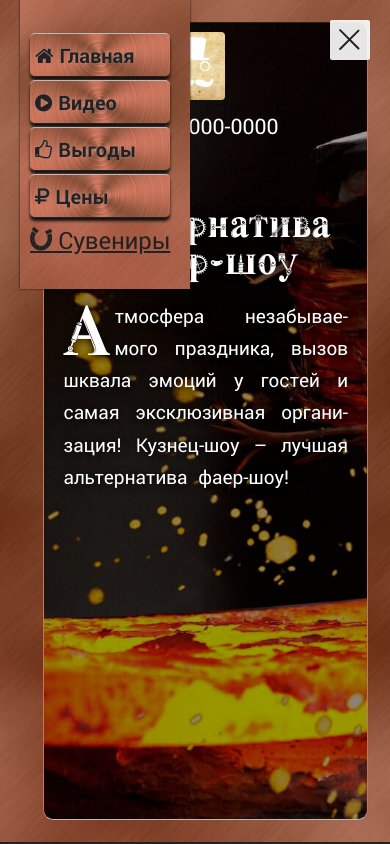
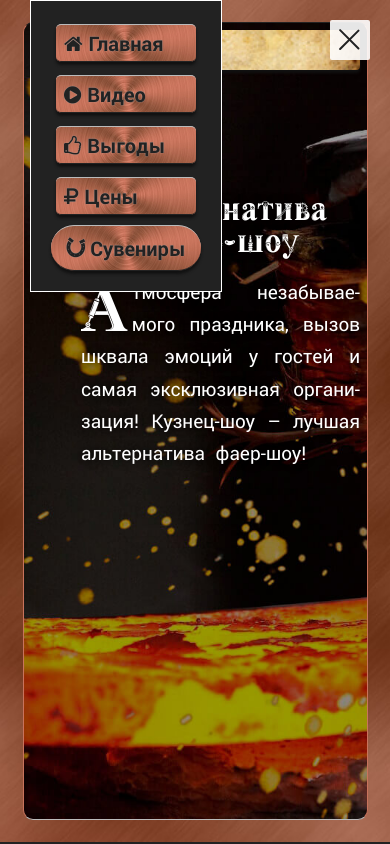
Before and after one commit to 942547/_black_master, a website: page app/index.html in a window 390 px wide. Both pictures are taken after a click on the link 350 px from the left and 40 px from the top of the page. Shown: the top 844 px of the page. Drawn offline with Linux system fonts and the light colour scheme; files whose address does not match are found by name.

Commit message:
Работа над hidden_mnu

```diff
--- a/app/index.html
+++ b/app/index.html
@@ -93,13 +93,15 @@
 </div>
 
 
-<div class="hidden_mnu light dbi">
+<div class="hidden_mnu light">
 	<div class="mu_container">
 		<nav>
 			<ul>
-				<li class="active"><a class="btn_li" href="#"><i class="fa fa-home"></i>Главная</a></li>
-				<li><a class="btn_li" href="#s_video"><i class="fa fa-play-circle"></i>Видео</a></li><li><a class="btn_li" href="#s_advantages"><i class="fa fa-thumbs-o-up"></i>Выгоды</a></li><li><a class="btn_li" href="#s_prices"><i class="fa fa-rub"></i>Цены</a></li><!-- <li><a href="#"><i class="fa fa-map-marker"></i>Контакты</a></li> --></ul>
-		<a href="souvenirs.html" class="button"><span><span class="bm-Podkova"></span> Сувениры</span></a>
+				<li class="active"><a class="btn_li" href="#"><i class="fa fa-home"></i>Главная</a></li><li><a class="btn_li" href="#s_video"><i class="fa fa-play-circle"></i>Видео</a></li><li><a class="btn_li" href="#s_advantages"><i class="fa fa-thumbs-o-up"></i>Выгоды</a></li><li><a class="btn_li" href="#s_prices"><i class="fa fa-rub"></i>Цены</a></li><!-- <li><a href="#"><i class="fa fa-map-marker"></i>Контакты</a></li> -->
+			</ul>
+			<a href="souvenirs.html" class="btn">
+				<span class="bm-Podkova"></span> Сувениры
+			</a>
 		</nav>
 	</div>
 </div>
@@ -198,7 +200,7 @@
 		<!-- <div class="masonry-container"> -->
 			<div class="row">
 
-				<div class="col-md-6 item">
+				<div class="col-sm-12 col-md-6">
 					<div class="advantage_wrap">
 						<div class="bg_advantage"></div>
 						<h3>Оригинально</h3>
@@ -206,7 +208,7 @@
 					</div>
 				</div>
 
-				<div class="col-md-6 item">
+				<div class="col-sm-12 col-md-6">
 					<div class="advantage_wrap">
 						<div class="bg_advantage"></div>
 						<h3>Весело</h3>
@@ -214,7 +216,7 @@
 					</div>
 				</div>
 
-				<div class="col-md-6 item">
+				<div class="col-sm-12 col-md-6">
 					<div class="advantage_wrap">
 						<div class="bg_advantage"></div>
 						<h3>Праздник сам приедет</h3>
@@ -222,7 +224,7 @@
 					</div>
 				</div>
 
-				<div class="col-md-6 item">
+				<div class="col-sm-12 col-md-6">
 					<div class="advantage_wrap">
 						<div class="bg_advantage"></div>
 						<h3>Безопасно</h3>
@@ -250,7 +252,7 @@
 			<p>Для вашего удобства, мы разделили шоу на три условных варианта, с разным набором номеров, но вы можете добавить или убрать любой из номеров в шоу.</p>
 		</div>
 		<div class="row">
-			<div class="col-md-12 col-lg-4">
+			<div class="col-xs-12 col-sm-6">
 				<div class="check_wrap light">
 					<div class="check">
 						<h3>Стандартное шоу</h3>
@@ -265,7 +267,7 @@
 				</div>
 				<!-- <button class="button"><span>Подробнее</span></button> -->
 			</div>
-			<div class="col-md-12 col-lg-4">
+			<div class="col-xs-12 col-sm-6">
 				<div class="check_wrap light">
 					<div class="check">
 						<h3>Расширенное шоу</h3>
@@ -282,7 +284,7 @@
 				</div>
 				<!-- <button class="button"><span>Подробнее</span></button> -->
 			</div>
-			<div class="col-md-12 col-lg-4">
+			<div class="col-xs-12 col-sm-6">
 				<div class="check_wrap light">
 					<div class="check">
 						<h3>Премиум шоу</h3>
--- a/sass/_media.sass
+++ b/sass/_media.sass
@@ -8,8 +8,8 @@
 	.player
 		display: none
 
-	.check_wrap
-		margin-bottom: 60px
+	// .check_wrap
+	// 	margin-bottom: 60px
 
 /* Medium Devices, Desktops */
 @media only screen and (max-width : 991px)
@@ -22,9 +22,12 @@
 	// 	padding-left: 20px
 
 	.big-background_wrap
-		padding: 22px
 		&::before
 			left: 3px
+	// 	padding: 22px
+
+	.big_background
+		left: 23px
 
 	// .s_video
 	// 	.table
@@ -60,36 +63,36 @@
 		-ms-animation: none !important
 		animation: none !important
 
-	h1
-		text-align: center
+	// h1
+	// 	text-align: center
 
-	.top_line
-		.td
-			height: auto
+	// .top_line
+	// 	.td
+	// 		height: auto
 
-	.p_wrap
-		max-width: none
+	// .p_wrap
+	// 	max-width: none
 
-	.s_souvenirs
-		.item
-			width: 47%
-			margin: 2% 1%
+	// .s_souvenirs
+	// 	.item
+	// 		width: 47%
+	// 		margin: 2% 1%
 
 
 
 /* Extra Small Devices, Phones */
 @media only screen and (max-width : 480px)
 	/**/
-	.mu_container
-		padding-left: 10px
+	// .mu_container
+	// 	padding-left: 10px
 
-	h1
-		font-size: em(34)
+	// h1
+	// 	font-size: em(34)
 
-	.s_souvenirs
-		.item
-			width: 98%
-			margin: 20px 1%
+	// .s_souvenirs
+	// 	.item
+	// 		width: 98%
+	// 		margin: 20px 1%
 
 
 
--- a/sass/header.sass
+++ b/sass/header.sass
@@ -155,7 +155,7 @@ section
 		margin-bottom: 40px
 		text-align: center
 .mu_container
-	padding: 20px 20px 20px 50px
+	padding: 30px 30px 30px 50px
 .hidden
 	display: none
 h1, h2, h3, h4, h5, h6
@@ -355,62 +355,55 @@ a.logo
 // ##############################
 // hidden_mnu
 .hidden_mnu
-	background: url(/img/bg-copper_min.jpg) center $dc
-	border-width: 15px
-	box-shadow: 0 0 2px #111
+	// box-shadow: 0 0 2px #111
+	// font-size: em(20)
+	// padding-bottom: 10px
+	// padding-top: 10px
+	background: $dc
+	border: solid 1px #fff
 	display: none
-	font-size: em(20)
-	left: 20px
-	padding-bottom: 10px
-	padding-top: 10px
+	left: 30px
 	position: fixed
 	text-align: center
 	top: 0
 	z-index: 11
-	li
-		a
-			display: block
-			padding: 5px
-			text-align: left
-			text-decoration: none
-			&:hover, &:active
-				background-color: $dca
-				color: $dc
-			i
-				margin-right: 8px
+	.mu_container
+		padding: 20px
+	.btn_li
+		margin-bottom: 10px
 
 
 
 // ##############################
 // top_line
 .top_line
-	background: url(/img/bg-copper_min.jpg) no-repeat center $dc
-	background-size: cover
-	border-width: 0 0 15px 0
-	text-align: center
-	.mu_container
-		padding: 10px
-		margin: 0
-	.td
-		height: 56px
-	a.logo
-		display: inline-block
-		margin: 0
-		img
-			width: 50px
-			height: 50px
-			display: inline-block
-	.table
-		width: 100%
-		.td + .td
-			padding-left: 10px
-	.phone
-		font-size: em(18)
-		text-decoration: none
-		&:hover
-			color: inherit
-		i
-			margin-right: 8px
+	// background: url(/img/bg-copper_min.jpg) no-repeat center $dc
+	// background-size: cover
+	// border-width: 0 0 15px 0
+	// text-align: center
+	// .mu_container
+	// 	padding: 10px
+	// 	margin: 0
+	// .td
+	// 	height: 56px
+	// a.logo
+	// 	display: inline-block
+	// 	margin: 0
+	// 	img
+	// 		width: 50px
+	// 		height: 50px
+	// 		display: inline-block
+	// .table
+	// 	width: 100%
+	// 	.td + .td
+	// 		padding-left: 10px
+	// .phone
+	// 	font-size: em(18)
+	// 	text-decoration: none
+	// 	&:hover
+	// 		color: inherit
+	// 	i
+	// 		margin-right: 8px
 
 
 
@@ -466,9 +459,18 @@ a.logo
 
 .big-background_default_image
 	backface-visibility:hidden
-	background-image: url(img/bg.jpg)
-	background-position: center 80%
+	+br10
+	background: url(/img/bg.jpg) no-repeat center $dc
 	background-size: cover
+	border-bottom: solid 1px #bbb
+	border-left: solid 1px $copper1
+	border-right: solid 1px $copper1
+	border-top: solid 1px	$dc
+	bottom: 22px
+	left: 43px
+	position: absolute
+	right: 22px
+	top: 22px
 
 
 
--- a/sass/main.sass
+++ b/sass/main.sass
@@ -267,6 +267,7 @@ div[id^="popup_"]
 
 .advantage_wrap
 	max-width: 450px
+	height: 320px
 	margin: 20px	auto
 	background: url(/img/bg-youtube_wrap_min.jpg) center $copper1
 	+br10
```
Also changed, not shown: app/css/header.min.css, app/css/main.min.css. Lines whose indentation alone changed are shown as unchanged.
